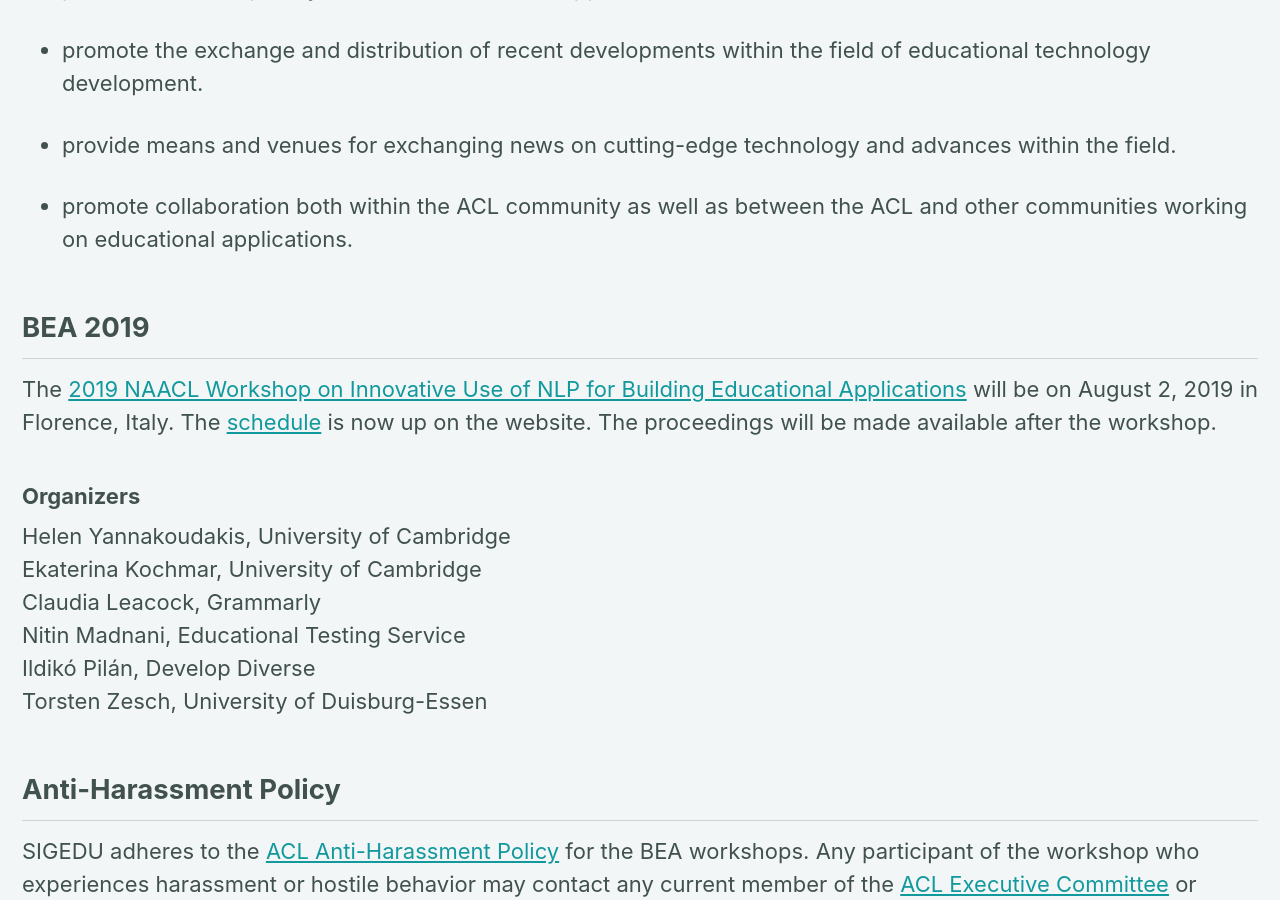
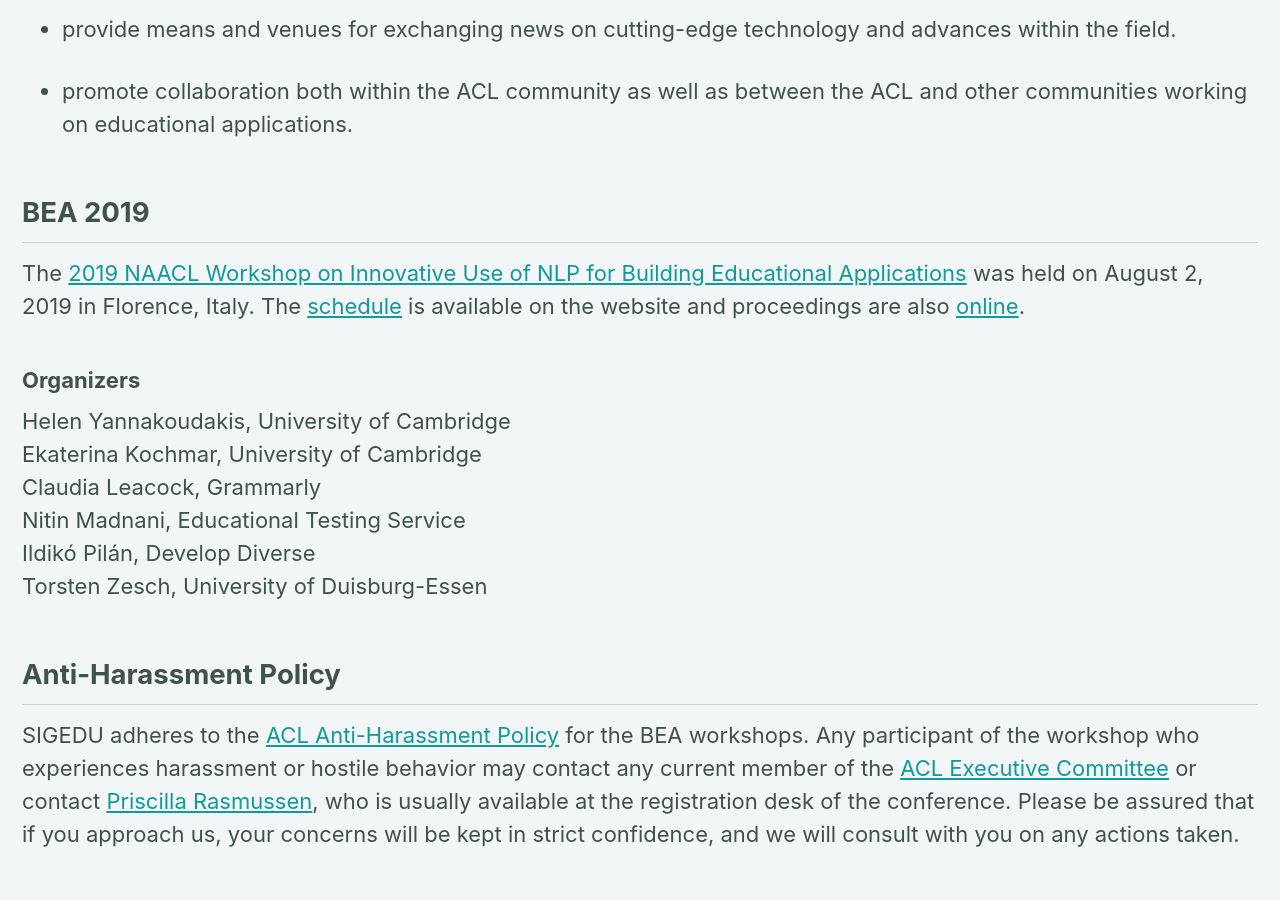
Before and after one commit to sigedu-org/website, a Jekyll site: the page built from _pages/home.md, in a window 1280 px wide and 900 px high, scrolled down 1638 px. Built offline with Jekyll 4.4.1, drawn with Linux system fonts in a browser that asks for light colours; cached includes are drawn as plain includes; nearby versions of some CDN libraries; some of the changed text lies outside the part shown.

Commit message:
Updates to home page
- Fix old news item to archive with updated opening remarks slides link.
- Update BEA 2019 blurb to be in the past tense and add link to proceedings.

```diff
--- a/_pages/home.md
+++ b/_pages/home.md
@@ -15,9 +15,6 @@ excerpt: "Special Interest Group for Building Educational Applications<br/><br/>
 
 **August 8, 2019**. The Proceedings of the 14th Workshop on Innovative Use of NLP for Building Educational Application (BEA) are now available [online](https://www.aclweb.org/anthology/volumes/W19-44/).
 {: .notice--info}
-
-**August 2, 2019**. The slides for the opening remarks are now available [online](/downloads/bea14-opening-remarks-v3.pptx)! Please don't forget to [vote](https://bit.ly/bea14-ambassador) for the BEA14 ambassador paper and please do [sign up](https://bit.ly/bea14-dinner) for the post-workshop dinner! The dinner will be at [Trattoria Coco Lezzone](https://goo.gl/maps/oVc7VSGYMXtV4b2x5).
-{: .notice}
 
 **April 16, 2019**. The latest edition of the SIGEDU/BEA newsletter has been [posted](/blog/sigedu-newsletter-3/)!
 {: .notice}
@@ -46,7 +43,7 @@ SIGEDU was founded in 2017 and is ACL's newest SIG. SIGEDU has the following goa
 
 <h2>BEA 2019</h2>
 
-The [2019 NAACL Workshop on Innovative Use of NLP for Building Educational Applications](/bea/current) will be on August 2, 2019 in Florence, Italy. The [schedule](/bea/current#schedule) is now up on the website. The proceedings will be made available after the workshop.
+The [2019 NAACL Workshop on Innovative Use of NLP for Building Educational Applications](/bea/current) was held on August 2, 2019 in Florence, Italy. The [schedule](/bea/current#schedule) is available on the website and proceedings are also [online](https://www.aclweb.org/anthology/volumes/W19-44/).
 
 <h3>Organizers</h3>
 Helen Yannakoudakis, University of Cambridge<br/>
```
Also changed, not shown: _pages/archive.md (+3 -0 lines).
